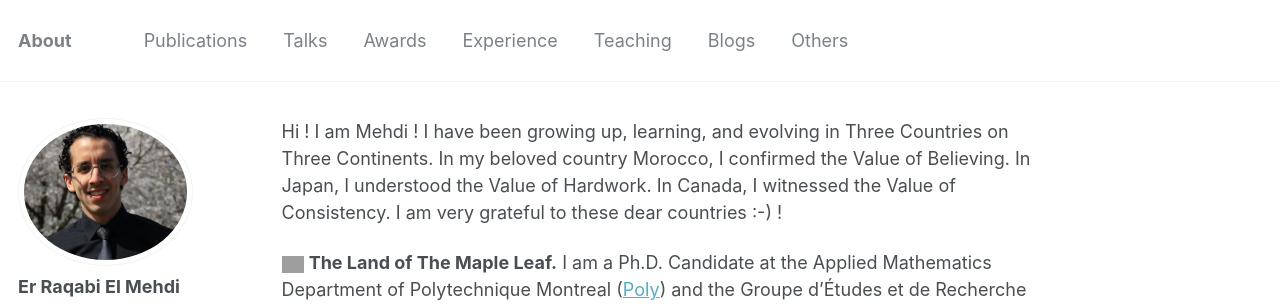
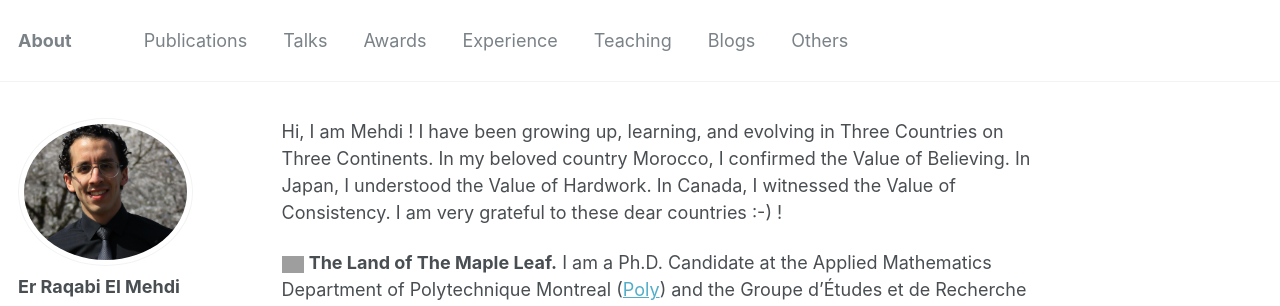
Before and after one commit to RqbMedi/rqbmedi.github.io, a Jekyll site: the page built from _pages/about.md, in a window 1280 px wide and 900 px high. Shown: the top 306 px of the window. Built offline with Jekyll 4.4.1, drawn with Linux system fonts in a browser that asks for light colours; some web fonts are replaced; grey boxes are pictures that could not be loaded.

```diff
--- a/_pages/about.md
+++ b/_pages/about.md
@@ -8,7 +8,7 @@ redirect_from:
   - /about.html
 ---
 
-Hi ! I am Mehdi ! I have been growing up, learning, and evolving in Three Countries on Three Continents. In my beloved country Morocco, I confirmed the Value of Believing. In Japan, I understood the Value of Hardwork. In Canada, I witnessed the Value of Consistency. I am very grateful to these dear countries :-) !
+Hi, I am Mehdi ! I have been growing up, learning, and evolving in Three Countries on Three Continents. In my beloved country Morocco, I confirmed the Value of Believing. In Japan, I understood the Value of Hardwork. In Canada, I witnessed the Value of Consistency. I am very grateful to these dear countries :-) !
 
 <img alt="Canada" src="http://purecatamphetamine.github.io/country-flag-icons/3x2/CA.svg" width="22" height="22"/> **The Land of The Maple Leaf.** I am a Ph.D. Candidate at the Applied Mathematics Department of Polytechnique Montreal ([Poly](https://www.polymtl.ca/)) and the Groupe d'Études et de Recherche en Analyse des Décisions ([Gerad](https://www.gerad.ca/en)), advised by Professors [El Hallaoui Issmaïl](https://www.polymtl.ca/expertises/el-hallaoui-issmail) & [Soumis François](https://www.polymtl.ca/expertises/soumis-francois). I specialize in large-scale optimization from several perspectives: *solver* (commercial, open-source, etc.), *metaheuristics* (local search, simulated annealing, etc.), *exact* (decompositions, branch-and-price, etc.), and *learning* (supervised, unsupervised, etc.). My Research is generously supported by the Fonds de recherche du Québec - Nature et Technologie ([FRQNT](https://frq.gouv.qc.ca/en/)), the Institut de Valorisation des Données ([IVADO](https://ivado.ca/en/)), and the [OCP Group](https://www.ocpgroup.ma/).
 
```
